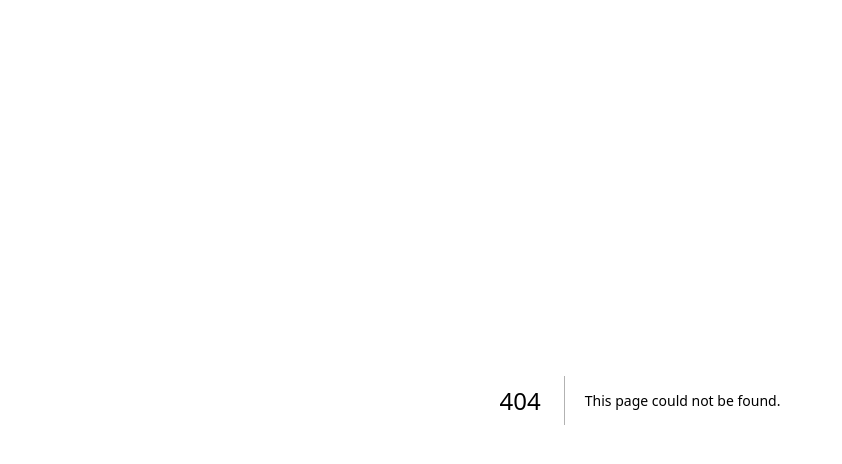
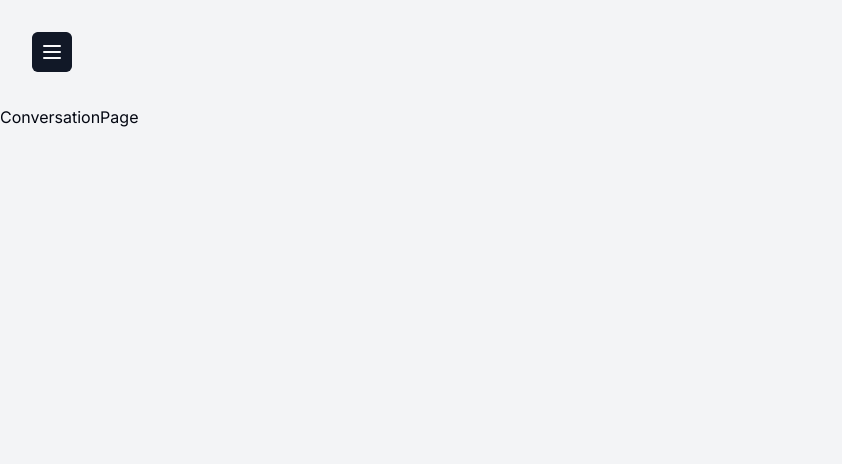
Before and after one commit to StylishAii/SaaS__Ai_project, a Next.js app: page /conversation in a window 1280 px wide. Before the commit this address had no page. Shown: the top 464 px of the page, without its empty margins (0-842 px from the left). Built offline with nearby package versions, Linux system fonts and the light colour scheme; what @kamona/tailwindcss-perspective would draw is missing.

Commit message:
Gave Navbar Time to Close before Reroute
Signed-off-by: Keeshigan Pirabaharan <kpirabaharan3@gmail.com>

```diff
--- /dev/null
+++ b/src/app/(routes)/conversation/page.tsx
@@ -0,0 +1,5 @@
+const ConversationPage = () => {
+  return <div>ConversationPage</div>;
+};
+
+export default ConversationPage;
--- a/src/app/dashboard/layout.tsx
+++ b/src/app/(routes)/layout.tsx
@@ -1,6 +1,6 @@
 import Header from '@/components/navbar/header';
 
-const DashboardLayout = ({ children }: { children: React.ReactNode }) => {
+const RoutesLayout = ({ children }: { children: React.ReactNode }) => {
   return (
     <div className='relative h-full bg-secondary'>
       <Header />
@@ -9,4 +9,4 @@ const DashboardLayout = ({ children }: { children: React.ReactNode }) => {
   );
 };
 
-export default DashboardLayout;
+export default RoutesLayout;
--- a/src/components/navbar/Animations.ts
+++ b/src/components/navbar/Animations.ts
@@ -40,7 +40,7 @@ const navBarEntryVariants: Variants = {
   }),
   exit: {
     opacity: 0,
-    transition: { duration: 0.75, ease: [0.76, 0, 0.24, 1] },
+    transition: { duration: 0.5, ease: [0.76, 0, 0.24, 1] },
   },
 };
 
--- a/src/components/navbar/Header.tsx
+++ b/src/components/navbar/Header.tsx
@@ -17,9 +17,15 @@ const Header = () => {
   const isSmallHeight = useMediaQuery('(max-height: 684px)');
 
   return (
-    <div className='fixed w-full'>
+    <div className='fixed w-full h-full pointer-events-none'>
       <div
-        className='absolute top-4 left-4 md:top-8 md:left-8 pointer-events-none'
+        className={`${
+          isActive ? 'bg-background/50 pointer-events-auto' : 'bg-transparent'
+        } relative h-full w-full blur-xl transition duration-700 z-30`}
+        onClick={() => setIsActive(false)}
+      />
+      <div
+        className='absolute top-4 left-4 md:top-8 md:left-8 z-50'
         style={{
           height: `calc(100vh - ${isMediumWidth ? '0px' : '32px'})`,
           width: '100vw',
@@ -31,7 +37,9 @@ const Header = () => {
           animate={isActive ? 'open' : 'closed'}
           className={`relative h-full w-full bg-primary pointer-events-auto`}
         >
-          <AnimatePresence>{isActive && <Navbar />}</AnimatePresence>
+          <AnimatePresence>
+            {isActive && <Navbar setIsActive={setIsActive} />}
+          </AnimatePresence>
         </MotionDiv>
         <NavbarButton isActive={isActive} setIsActive={setIsActive} />
       </div>
--- a/src/components/navbar/index.tsx
+++ b/src/components/navbar/index.tsx
@@ -3,7 +3,8 @@
 import { BotIcon } from 'lucide-react';
 import { Lato } from 'next/font/google';
 import Link from 'next/link';
-import { usePathname } from 'next/navigation';
+import { usePathname, useRouter } from 'next/navigation';
+import { Dispatch, MouseEvent, SetStateAction } from 'react';
 
 import { cn } from '@/lib/utils';
 
@@ -16,8 +17,20 @@ import { MotionDiv } from '@/components/ui/MotionDiv';
 
 const lato = Lato({ style: 'normal', weight: '700', subsets: ['latin'] });
 
-const Navbar = () => {
+interface NavbarProps {
+  setIsActive: Dispatch<SetStateAction<boolean>>;
+}
+
+const Navbar = ({ setIsActive }: NavbarProps) => {
   const pathname = usePathname();
+  const router = useRouter();
+
+  const handleClick = (e: MouseEvent, href: string) => {
+    e.preventDefault();
+    router.prefetch(href);
+    setIsActive(false);
+    setTimeout(() => router.push(href), 800);
+  };
 
   return (
     <nav className='box-border flex h-full flex-col justify-between px-10 pt-20'>
@@ -39,6 +52,7 @@ const Navbar = () => {
                   pathname === href ? 'bg-white/10' : ''
                 } hover:bg-white/10 py-2`}
                 href={href}
+                onClick={e => handleClick(e, href)}
               >
                 <Icon className='text-teal-500 mx-4' />
                 <p
--- a/src/components/services/index.tsx
+++ b/src/components/services/index.tsx
@@ -33,24 +33,22 @@ const Services = () => {
           >
             <Link href={href}>
               <Card
-                className='flex flex-row items-center p-4 gap-x-4 bg-card group
-              cursor-pointer hover:shadow-md transition duration-300 hover:bg-muted'
+                className='flex flex-row items-center p-4 gap-x-4 bg-card
+                cursor-pointer hover:shadow-md transition duration-1000 hover:bg-muted'
               >
                 <div
                   className={cn(
                     'h-10 w-10 bg-teal-500/20 flex items-center justify-center \
-                    rounded-md group-hover:opacity-75',
+                    rounded-md',
                     bgColor,
                   )}
                 >
-                  <Icon
-                    className={`${textColor} group-hover:text-opacity-75`}
-                  />
+                  <Icon className={`${textColor}`} />
                 </div>
                 <CardTitle>
-                  <h3 className='text-lg group-hover:text-black/75'>{title}</h3>
+                  <h3 className='text-lg'>{title}</h3>
                 </CardTitle>
-                <div className='ml-auto group-hover:text-black/75'>
+                <div className='ml-auto'>
                   <ArrowRight />
                 </div>
               </Card>
```
Also changed, not shown: src/app/(routes)/dashboard/page.tsx (renamed from src/app/dashboard/page.tsx).
